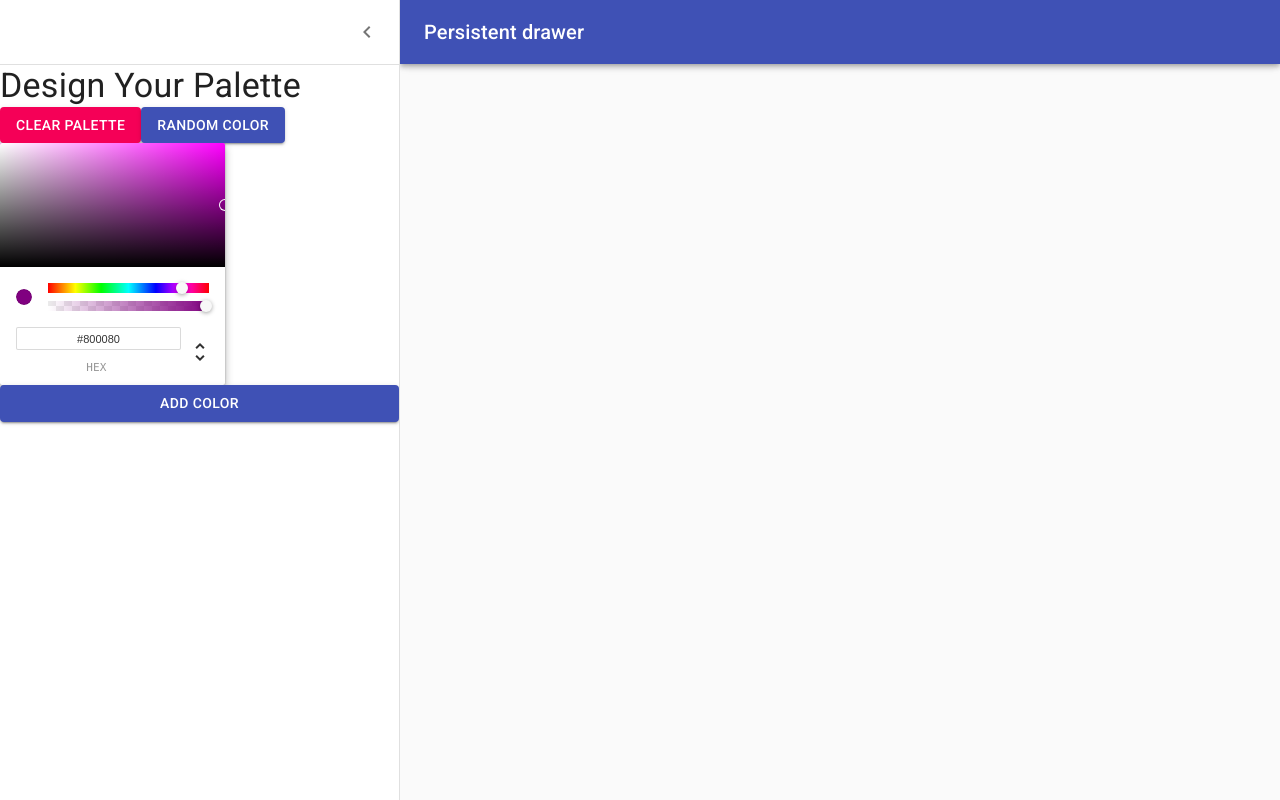
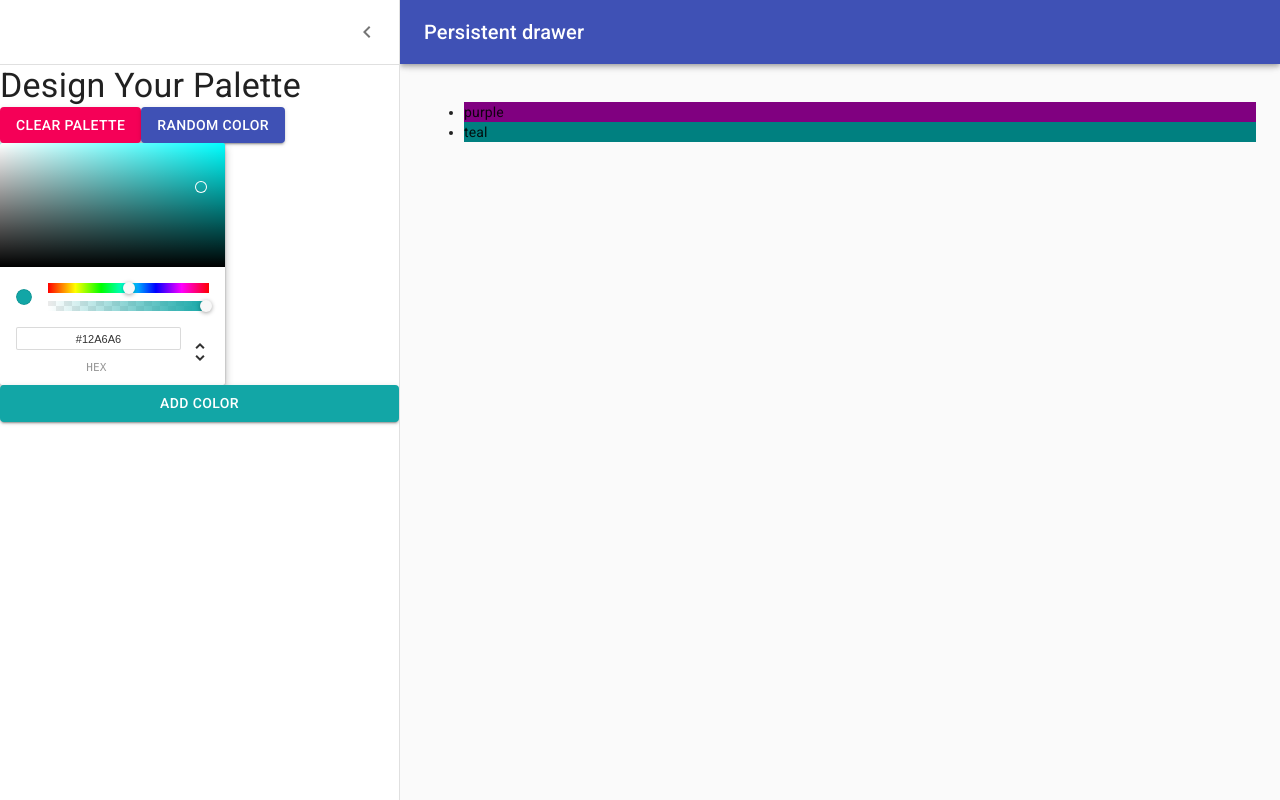
Before and after one commit to pins-thoo/colors-app, a React (Create React App) app: page /palette/new in a window 1280 px wide. Both pictures are taken after a click on the button "open drawer". Built offline with nearby package versions, Linux system fonts and the light colour scheme.

Commit message:
connect color picker to button

```diff
--- a/src/NewPaletteForm.js
+++ b/src/NewPaletteForm.js
@@ -1,4 +1,4 @@
-import React from 'react';
+import React, { useState } from 'react';
 import clsx from 'clsx';
 import { makeStyles } from '@material-ui/core/styles';
 import Drawer from '@material-ui/core/Drawer';
@@ -76,7 +76,9 @@ const useStyles = makeStyles((theme) => ({
 export default function NewPaletteForm() {
   const classes = useStyles();
   // const theme = useTheme();
-  const [open, setOpen] = React.useState(false);
+  const [open, setOpen] = useState(false);
+  const [currentColor, setCurrentColor] = useState("#12a6a6");
+  const [colors, setColors] = useState(["purple", "teal"]);
 
   const handleDrawerOpen = () => {
     setOpen(true);
@@ -84,6 +86,14 @@ export default function NewPaletteForm() {
 
   const handleDrawerClose = () => {
     setOpen(false);
+  };
+
+  const updateColor = (newColor, event) => {
+    setCurrentColor(newColor.hex);
+  };
+
+  const addNewColor = () => {
+    setColors([...colors, currentColor])
   };
 
   return (
@@ -132,8 +142,15 @@ export default function NewPaletteForm() {
           <Button variant="contained" color="secondary">Clear Palette</Button>
           <Button variant="contained" color="primary">Random Color</Button>
         </div>
-        <ChromePicker color="purple" onChangeComplete={(newColor) => console.log(newColor)} />
-        <Button variant="contained" color="primary">Add Color</Button>
+        <ChromePicker color={currentColor} onChangeComplete={updateColor} />
+        <Button
+          variant="contained"
+          color="primary"
+          style={{ backgroundColor: currentColor }}
+          onClick={addNewColor}
+        >
+          Add Color
+          </Button>
       </Drawer>
       <main
         className={clsx(classes.content, {
@@ -141,6 +158,11 @@ export default function NewPaletteForm() {
         })}
       >
         <div className={classes.drawerHeader} />
+        <ul>
+          {colors.map(color => (
+            <li style={{ backgroundColor: color }}>{color}</li>
+          ))}
+        </ul>
       </main>
     </div>
   );
```
